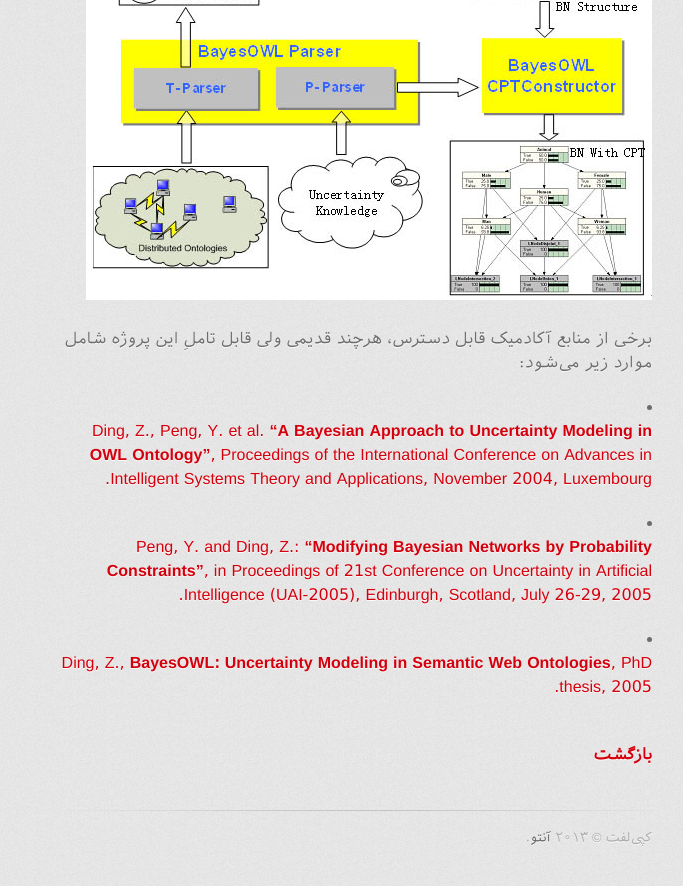
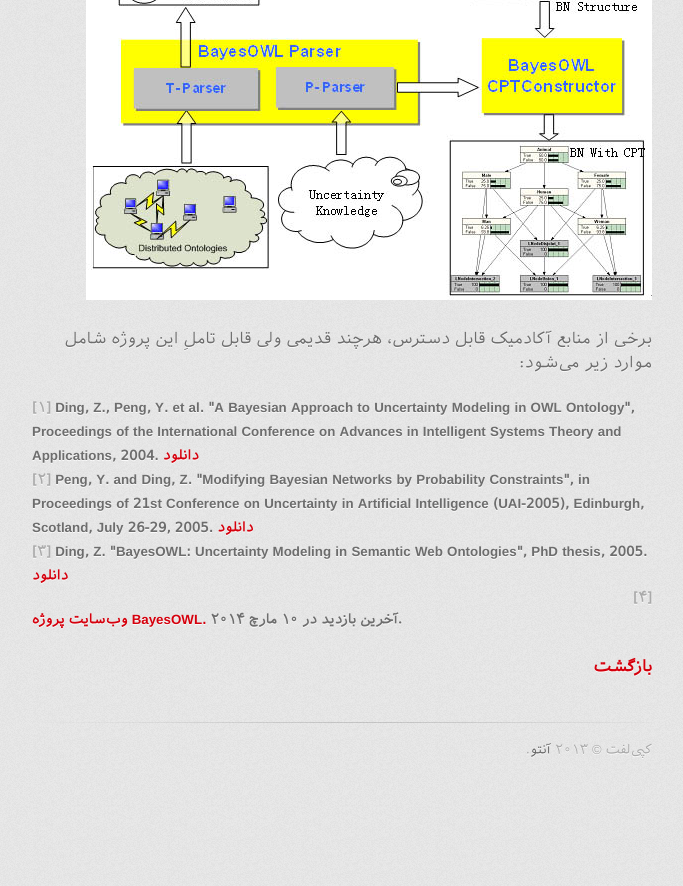
Before and after one commit to morteza/onto, a Jekyll site: the page built from _posts/2014-03-10-project_bayesowl.md, in a window 1280 px wide and 900 px high, scrolled down 1275 px. Shown: the top 886 px of the window, without its empty margins (298-981 px from the left). Built offline with Jekyll 4.4.1, drawn with Linux system fonts in a browser that asks for light colours; after the commit the page ends 2087 px from its top, so only the background shows below that.

Commit message:
Update BayesOWL review, improved styles too.

```diff
--- a/_posts/2014-03-10-project_bayesowl.md
+++ b/_posts/2014-03-10-project_bayesowl.md
@@ -28,8 +28,13 @@ permalink: /blog/review/project_bayesowl
 برخی از منابع آکادمیک قابل دسترس، هرچند قدیمی ولی قابل تاملِ این پروژه شامل موارد زیر می‌شود:
 
 
-- [Ding, Z., Peng, Y. et al. **"A Bayesian Approach to Uncertainty Modeling in OWL Ontology"**, Proceedings of the International Conference on Advances in Intelligent Systems Theory and Applications, November 2004, Luxembourg.](http://www.csee.umbc.edu/~ypeng/BayesOWL/papers/ICAISTA04.pdf)
+<div style="direction:ltr"><small><span class="muted">[۱]</span> Ding, Z., Peng, Y. et al. <i><strong>"A Bayesian Approach to Uncertainty Modeling in OWL Ontology"</strong></i>, Proceedings of the International Conference on Advances in Intelligent Systems Theory and Applications, 2004. <a class="small" href="http://www.csee.umbc.edu/~ypeng/BayesOWL/papers/ICAISTA04.pdf">دانلود</a></small>
 
-- [Peng, Y. and Ding, Z.: **"Modifying Bayesian Networks by Probability Constraints"**, in Proceedings of 21st Conference on Uncertainty in Artificial Intelligence (UAI-2005), Edinburgh, Scotland, July 26-29, 2005.](http://www.csee.umbc.edu/~ypeng/BayesOWL/papers/UAI05.pdf)
+<br />
+<small><span class="muted">[۲]</span> Peng, Y. and Ding, Z. <i><strong>"Modifying Bayesian Networks by Probability Constraints"</strong></i>, in Proceedings of 21st Conference on Uncertainty in Artificial Intelligence (UAI-2005), Edinburgh, Scotland, July 26-29, 2005. <a class="small" href="http://www.csee.umbc.edu/~ypeng/BayesOWL/papers/UAI05.pdf">دانلود</a></small>
 
-- [Ding, Z., **BayesOWL: Uncertainty Modeling in Semantic Web Ontologies**, PhD thesis, 2005.](http://www.csee.umbc.edu/~ypeng/BayesOWL/papers/Ding_Thesis.pdf)
+<br/>
+<small><span class="muted">[۳]</span> Ding, Z. <i><strong>"BayesOWL: Uncertainty Modeling in Semantic Web Ontologies"</strong></i>, PhD thesis, 2005. <a class="small" href="http://www.csee.umbc.edu/~ypeng/BayesOWL/papers/Ding_Thesis.pdf">دانلود</a></small>
+
+<br />
+<small><div class="muted" style="text-align:right;">[۴]</div> <a class="small" href="http://www.csee.umbc.edu/~ypeng/BayesOWL/index.html">وب‌سایت پروژه BayesOWL.</a> آخرین بازدید در ۱۰ مارچ ۲۰۱۴.</small></div>
```
